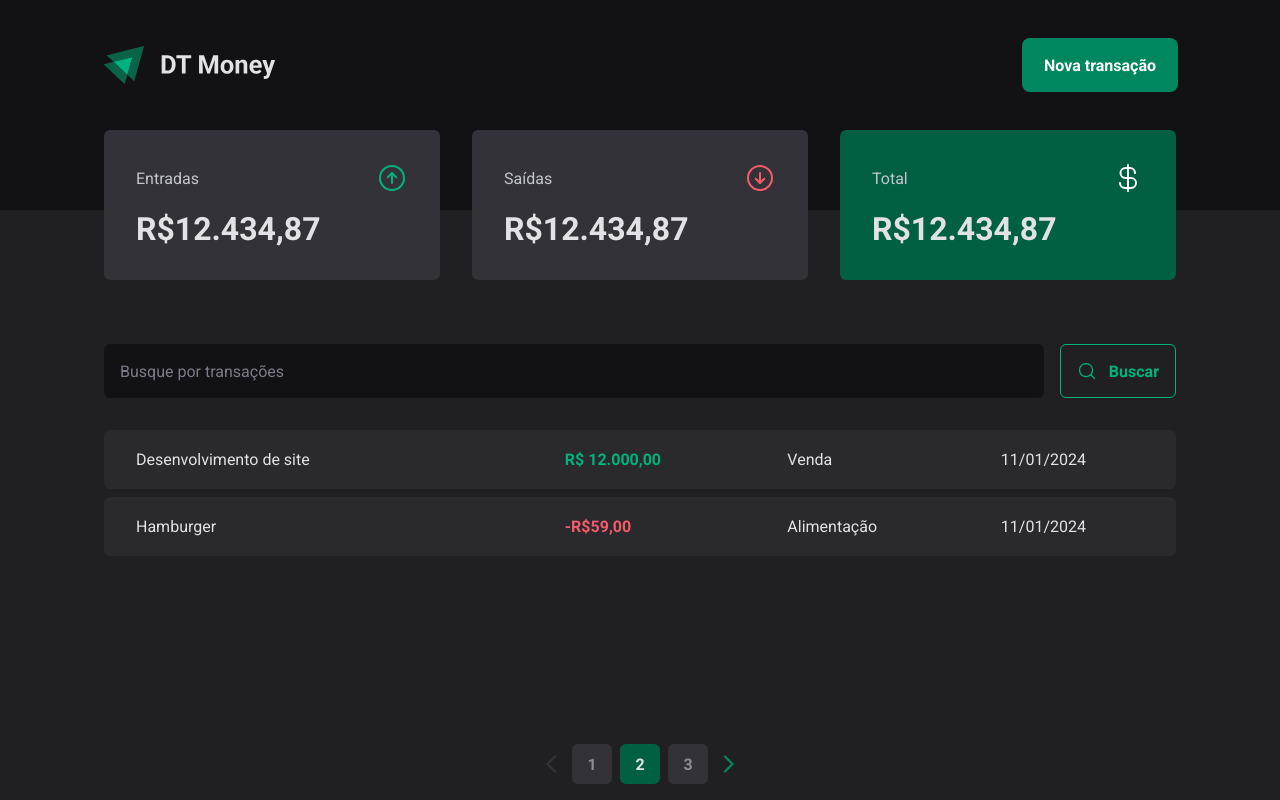
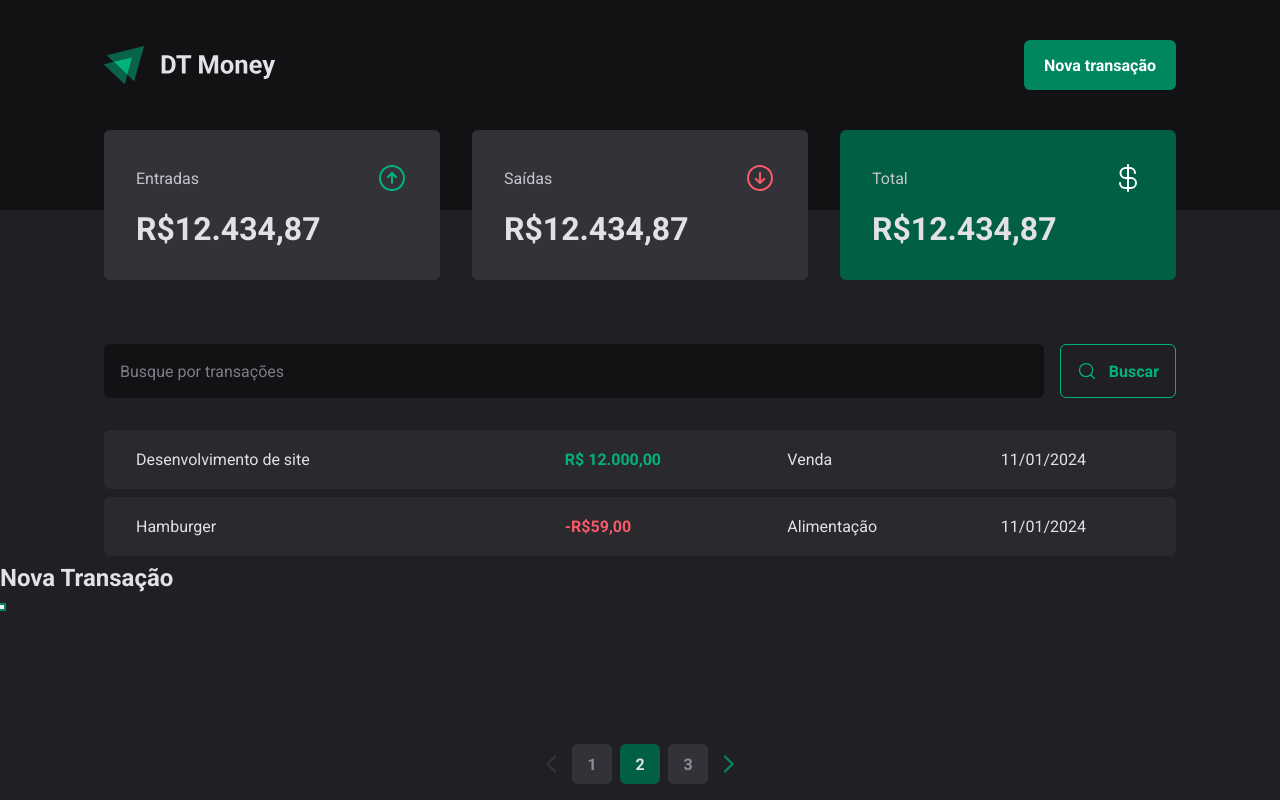
Before and after one commit to melovitor/DT-Money, a React (Vite) app: page / in a window 1280 px wide. Both pictures are taken after a click on the button "Nova transação". Built offline with nearby package versions, Linux system fonts and the light colour scheme.

Commit message:
Criando um modal acessivo

```diff
--- a/package.json
+++ b/package.json
@@ -10,6 +10,7 @@
     "preview": "vite preview"
   },
   "dependencies": {
+    "@radix-ui/react-dialog": "^1.0.5",
     "phosphor-react": "^1.4.1",
     "react": "^18.2.0",
     "react-dom": "^18.2.0"
--- a/src/components/Header/index.tsx
+++ b/src/components/Header/index.tsx
@@ -1,12 +1,24 @@
 import { HeaderContainer, HeaderContent, NewTransition } from "./styles";
 import logoImg from "../../assets/logoExtended.svg"
+import * as Dialog from '@radix-ui/react-dialog'
 
 export function Header(){
     return(
         <HeaderContainer>
             <HeaderContent>
                 <img src={logoImg} alt="" />
-                <NewTransition>Nova transação</NewTransition>
+                <Dialog.Root>
+                    <Dialog.Trigger asChild>
+                        <NewTransition>Nova transação</NewTransition>
+                    </Dialog.Trigger>
+                    <Dialog.Portal>
+                        <Dialog.Overlay/>
+                        <Dialog.Content>
+                            <Dialog.Title>Nova Transação</Dialog.Title>
+                            <Dialog.Close/>
+                        </Dialog.Content>
+                    </Dialog.Portal>
+                </Dialog.Root>
             </HeaderContent>
         </HeaderContainer>
     )
--- a/src/pages/Transactions/components/Pagination/styles.ts
+++ b/src/pages/Transactions/components/Pagination/styles.ts
@@ -5,7 +5,7 @@
     display: flex;
     align-items: center;
     justify-content: center;
-    position: absolute;
+    position: fixed;
 
     width: 100%;
     margin: 0 auto;
```
Also changed, not shown: 1 other file (tests, documents, lock files or other folders).
